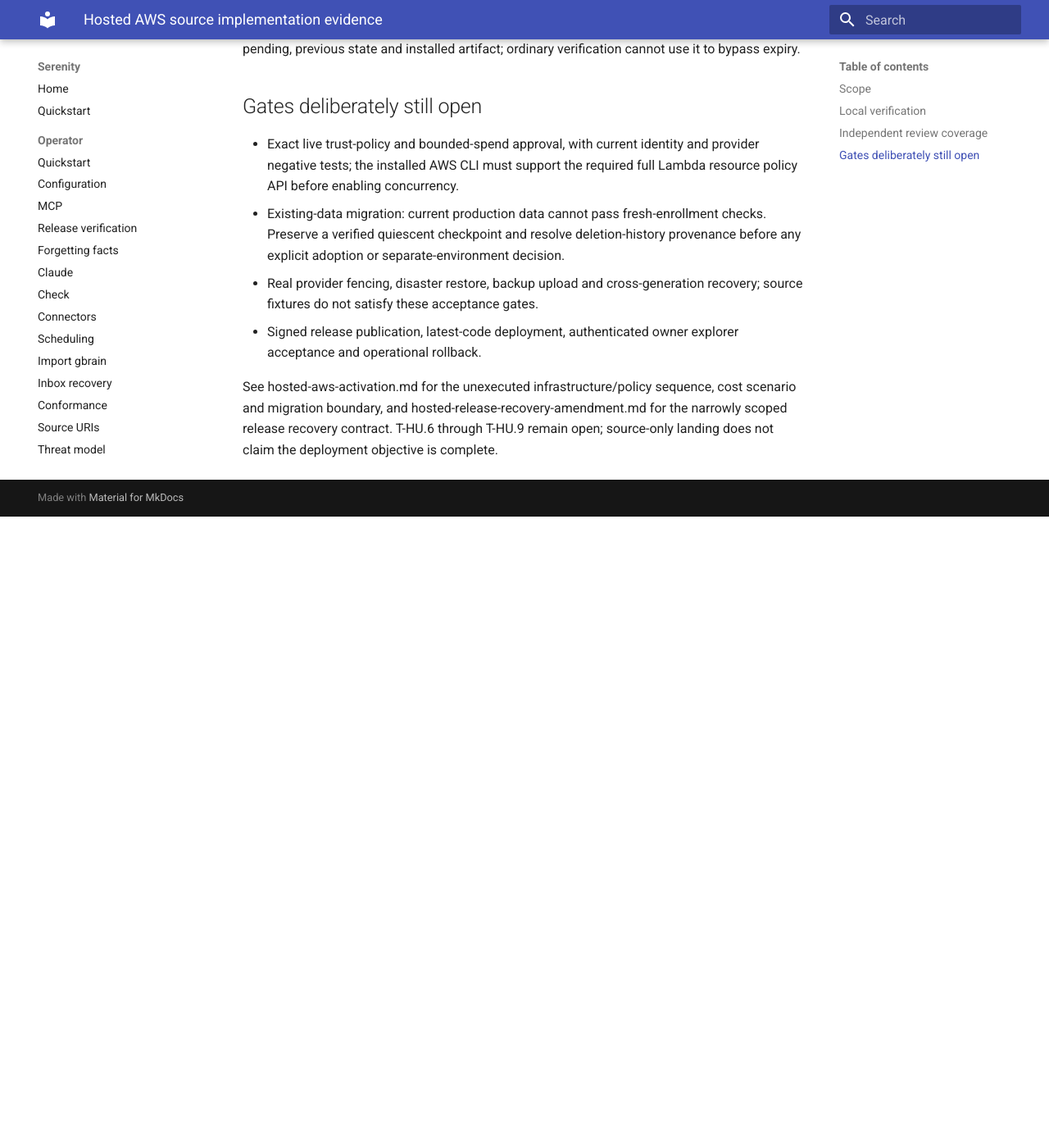
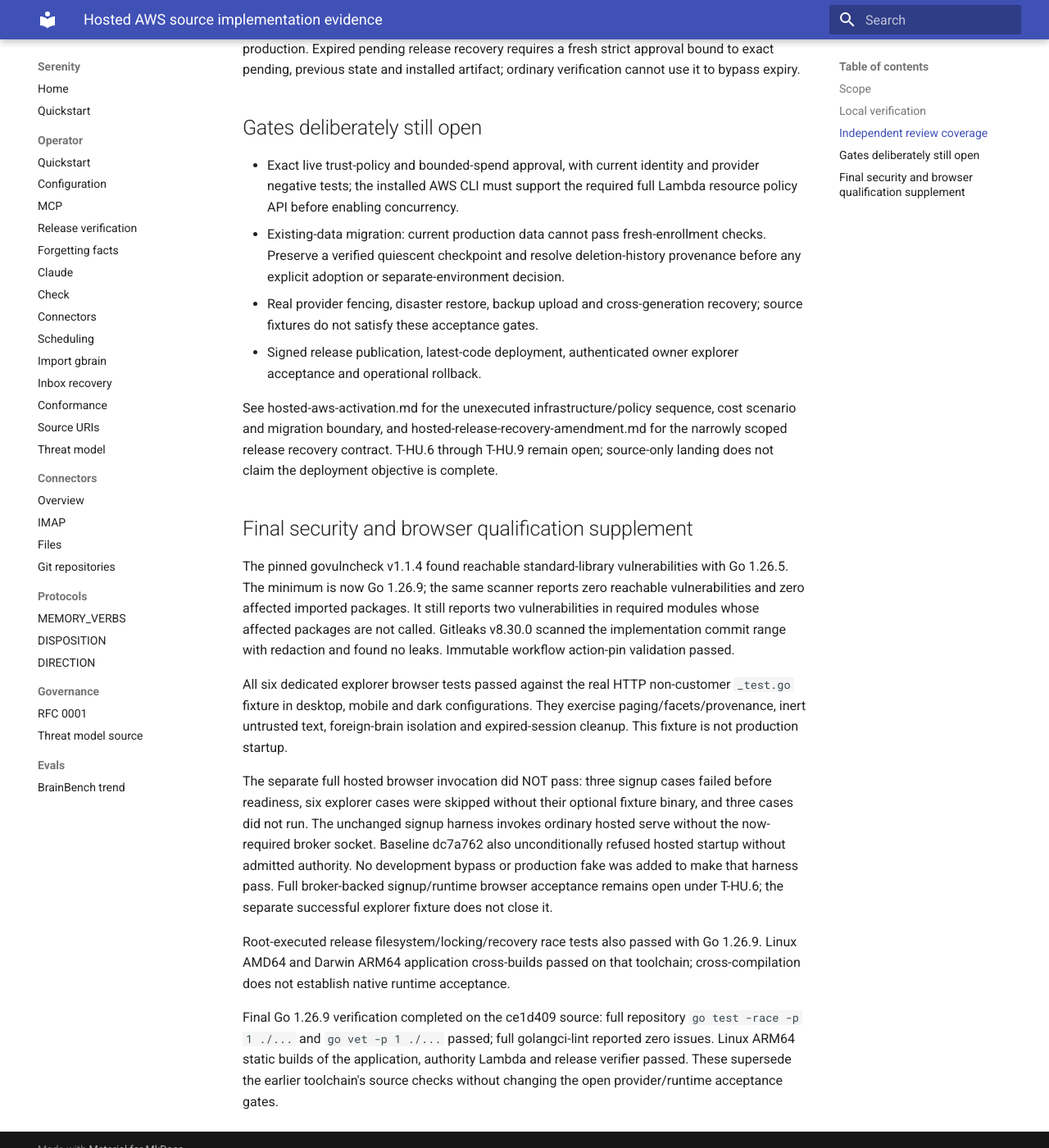
Before and after one commit to sirerun/serenity, an MkDocs documentation site: the page built from docs/plans/hosted-aws-source-evidence-2026-10-10.md, in a window 1280 px wide and 1400 px high, scrolled down 1681 px. Shown: the whole window at 82% size. Built offline with MkDocs 1.6.1 and Material for MkDocs 9.7.7, drawn with Linux system fonts in a browser that asks for light colours; before the commit the page ends 2311 px from its top, so only the background shows below that; some of the changed text lies outside the part shown.

Commit message:
docs: qualify patched toolchain and separate explorer browser evidence

```diff
--- a/docs/plans/hosted-aws-source-evidence-2026-10-10.md
+++ b/docs/plans/hosted-aws-source-evidence-2026-10-10.md
@@ -3,7 +3,7 @@
 ## Scope
 
 Baseline: dc7a7629f9bc289aeb420b34120384e4e072b460 (including PR368 and PR369).
-Implementation source: b4510adb947f8e0cc5a69101f9fdb8c32d72c937, plus documentation-only qualification closeout.
+Implementation source: b4510adb947f8e0cc5a69101f9fdb8c32d72c937; security toolchain amendment ce1d409 raises the minimum to Go 1.26.9. Documentation-only closeout follows.
 This receipt qualifies source integration only. No new AWS resources, trust
 policies, release signatures, installed binaries or production data changed.
 
@@ -83,3 +83,36 @@
 cost scenario and migration boundary, and hosted-release-recovery-amendment.md
 for the narrowly scoped release recovery contract. T-HU.6 through T-HU.9 remain
 open; source-only landing does not claim the deployment objective is complete.
+
+## Final security and browser qualification supplement
+
+The pinned govulncheck v1.1.4 found reachable standard-library vulnerabilities
+with Go 1.26.5. The minimum is now Go 1.26.9; the same scanner reports zero
+reachable vulnerabilities and zero affected imported packages. It still reports
+two vulnerabilities in required modules whose affected packages are not called.
+Gitleaks v8.30.0 scanned the implementation commit range with redaction and found
+no leaks. Immutable workflow action-pin validation passed.
+
+All six dedicated explorer browser tests passed against the real HTTP
+non-customer `_test.go` fixture in desktop, mobile and dark configurations.
+They exercise paging/facets/provenance, inert untrusted text, foreign-brain
+isolation and expired-session cleanup. This fixture is not production startup.
+
+The separate full hosted browser invocation did NOT pass: three signup cases
+failed before readiness, six explorer cases were skipped without their optional
+fixture binary, and three cases did not run. The unchanged signup harness
+invokes ordinary hosted serve without the now-required broker socket. Baseline
+dc7a762 also unconditionally refused hosted startup without admitted authority.
+No development bypass or production fake was added to make that harness pass.
+Full broker-backed signup/runtime browser acceptance remains open under T-HU.6;
+the separate successful explorer fixture does not close it.
+
+Root-executed release filesystem/locking/recovery race tests also passed with
+Go 1.26.9. Linux AMD64 and Darwin ARM64 application cross-builds passed on that
+toolchain; cross-compilation does not establish native runtime acceptance.
+
+Final Go 1.26.9 verification completed on the ce1d409 source: full repository
+`go test -race -p 1 ./...` and `go vet -p 1 ./...` passed; full golangci-lint
+reported zero issues. Linux ARM64 static builds of the application, authority
+Lambda and release verifier passed. These supersede the earlier toolchain's
+source checks without changing the open provider/runtime acceptance gates.
```
